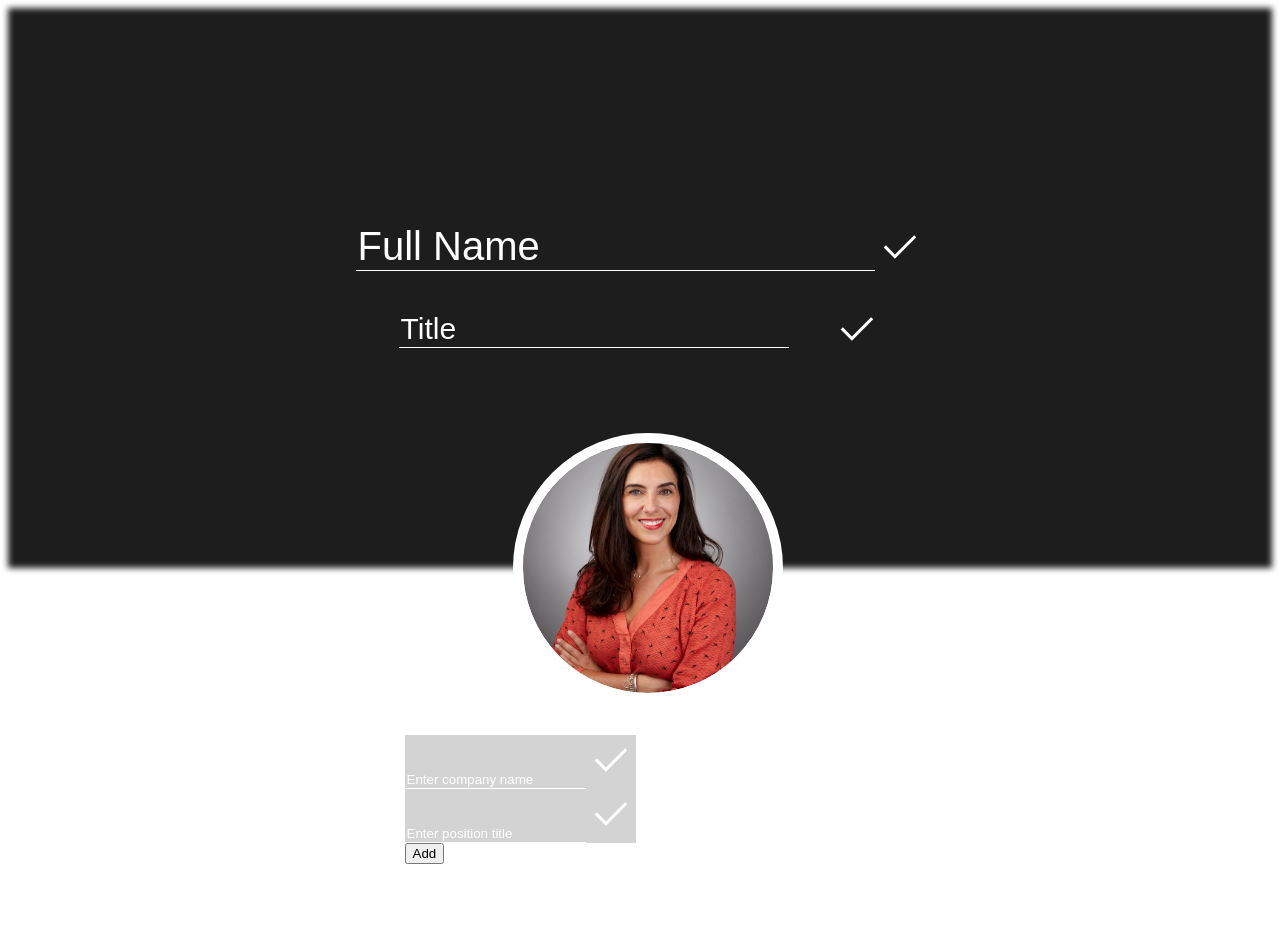
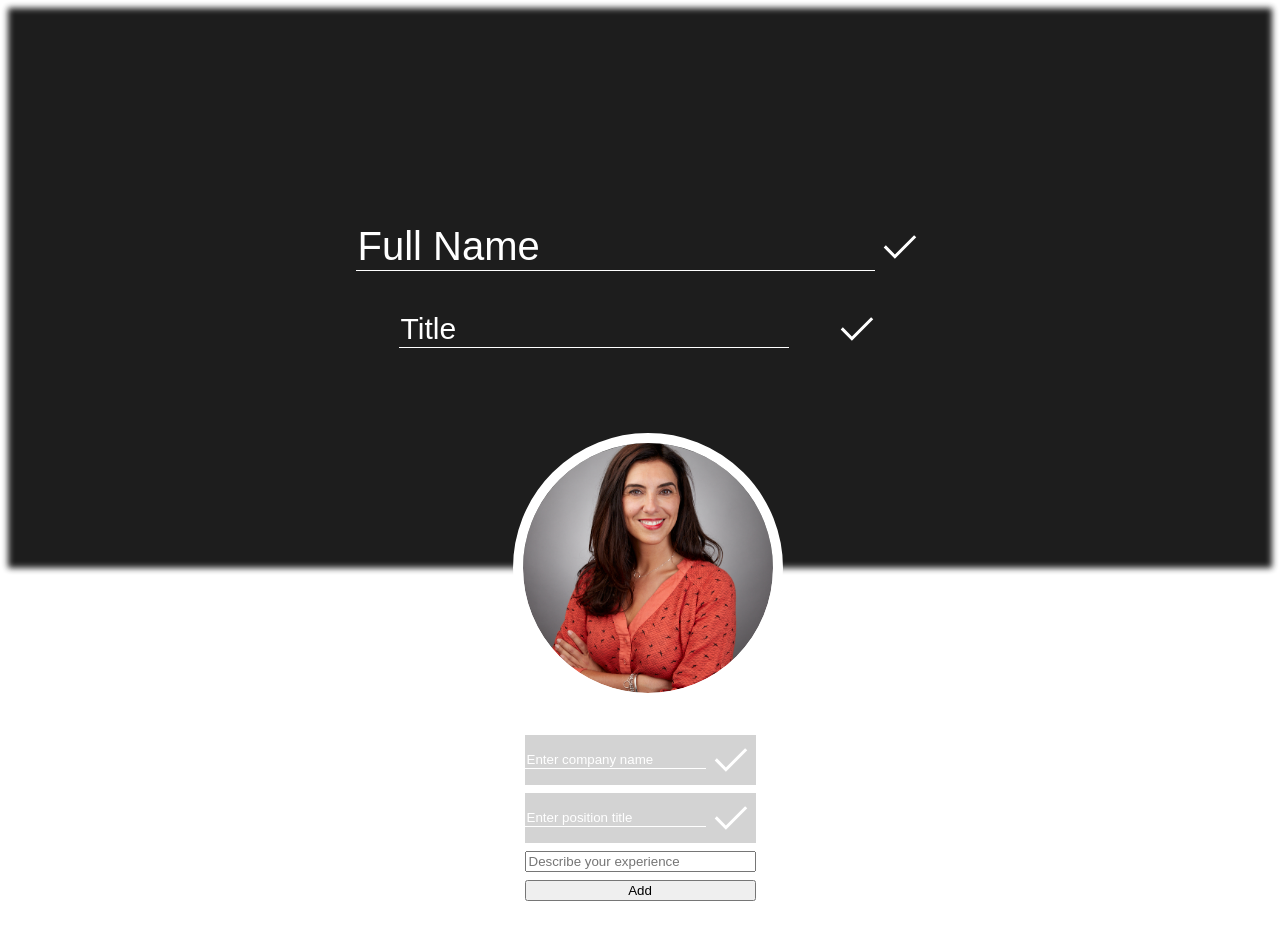
Before and after one commit to Fonkeyy/Project_CV-Application, a React (Vite) app: page / in a window 1280 px wide. Shown: the top 940 px of the page. Built offline with nearby package versions, Linux system fonts and the light colour scheme.

Commit message:
add InputTextArea

```diff
--- a/src/CSS/Components/FormComponent.css
+++ b/src/CSS/Components/FormComponent.css
@@ -10,5 +10,6 @@
 
 .Practice-form {
     background-color: lightgrey;
-    width: fit-content;
+    justify-content: space-between;
+    /* width: fit-content; */
 }
--- a/src/CSS/Components/PracticeTile.css
+++ b/src/CSS/Components/PracticeTile.css
@@ -1,5 +1,7 @@
-.Practice-tile {
-    /* display: grid;
-    place-content: center;
-    place-items: center; */
+#Practice-tile {
+    /* align-self: flex-start !important; */
+    display: flex;
+    flex-direction: column;
+    gap: 0.5rem;
+    color: lightsalmon;
 }
--- a/src/CSS/Practice-section.css
+++ b/src/CSS/Practice-section.css
@@ -1,14 +1,6 @@
 #Practice-section {
     /* height: 70vh; */
     display: grid;
-    width: 80vw;
-    justify-content: center;
+    /* place-items: center; */
+    place-content: center;
 }
-
-.submitted {
-    color: lightgreen;
-}
-
-.not-submitted {
-    color: lightcoral;
-}
--- /dev/null
+++ b/src/Components/InputTextArea.jsx
@@ -0,0 +1,20 @@
+/* eslint-disable react/prop-types */
+// eslint-disable-next-line no-unused-vars
+import React, { useState } from 'react';
+
+import '../CSS/Components/InputText.css';
+
+function InputTextArea({ value, onChange, id, placeholder }) {
+    return (
+        <input
+            id={id}
+            className="Input-text-area"
+            type="textarea"
+            placeholder={placeholder}
+            value={value}
+            onChange={onChange}
+        />
+    );
+}
+
+export default InputTextArea;
--- a/src/Components/PracticeTile.jsx
+++ b/src/Components/PracticeTile.jsx
@@ -5,10 +5,14 @@ import FormComponent from './FormComponent';
 import AddBtn from './AddBtn';
 import EditBtn from './EditBtn';
 
-const PracticeTile = ({ onAddBtnClick }) => {
+import '../CSS/Components/PracticeTile.css';
+import InputTextArea from './InputTextArea';
+
+const PracticeTile = () => {
     const [submitted, setSubmitted] = useState(false);
     const [companyValue, setCompanyValue] = useState('');
     const [titleValue, setTitleValue] = useState('');
+    const [descriptionValue, setDescriptionValue] = useState('');
 
     const handleInputChange = (event) => {
         if (event.target.id === 'company-name') {
@@ -17,11 +21,13 @@ const PracticeTile = ({ onAddBtnClick }) => {
         if (event.target.id === 'position-title') {
             setTitleValue(event.target.value);
         }
+        if (event.target.id === 'description') {
+            setDescriptionValue(event.target.value);
+        }
     };
 
     const handleAddBtn = () => {
         setSubmitted(true);
-        onAddBtnClick(true);
     };
 
     const handleEdit = () => {
@@ -29,31 +35,38 @@ const PracticeTile = ({ onAddBtnClick }) => {
     };
 
     return (
-        <>
+        <div id="Practice-tile" className={submitted ? 'submitted' : 'not-submitted'}>
             {submitted ? (
-                <div>
-                    <div>{companyValue}</div>
-                    <div>{titleValue}</div>
+                <>
+                    <p>{companyValue}</p>
+                    <p>{titleValue}</p>
+                    <p>{descriptionValue}</p>
                     <EditBtn onClick={handleEdit} />
-                </div>
+                </>
             ) : (
-                <div>
+                <>
                     <FormComponent
                         id="company-name"
-                        className="Practice-form FormComponent"
+                        className="Practice-form Form-component"
                         placeholder="Enter company name"
                         onValueChange={handleInputChange}
                     />
                     <FormComponent
                         id="position-title"
-                        className="Practice-form FormComponent"
+                        className="Practice-form Form-component"
                         placeholder="Enter position title"
                         onValueChange={handleInputChange}
                     />
+                    <InputTextArea
+                        id="description"
+                        placeholder="Describe your experience"
+                        onChange={handleInputChange}
+                    />
+
                     <AddBtn onClick={handleAddBtn} />
-                </div>
+                </>
             )}
-        </>
+        </div>
     );
 };
 
--- a/src/PracticeSection.jsx
+++ b/src/PracticeSection.jsx
@@ -5,14 +5,9 @@ import PracticeTile from './Components/PracticeTile';
 import '../src/CSS/Practice-section.css';
 
 function PracticeSection() {
-    const [isSubmitted, setIsSubmitted] = useState(false);
-
-    const handleSubmitted = (value) => {
-        setIsSubmitted(value);
-    };
     return (
-        <div id="Practice-section" className={isSubmitted ? 'submitted' : 'not-submitted'}>
-            <PracticeTile isSubmitted={isSubmitted} onAddBtnClick={handleSubmitted} />
+        <div id="Practice-section">
+            <PracticeTile />
         </div>
     );
 }
```
